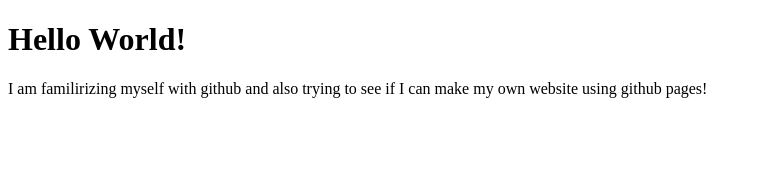
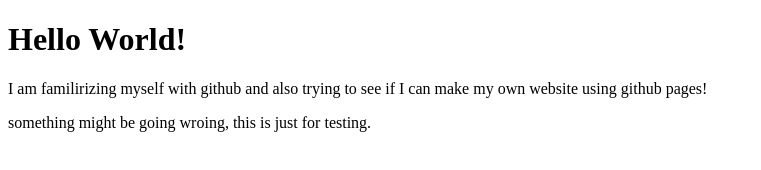
Before and after one commit to kani299/kani299.github.io, a plain HTML site: page index.html in a window 1280 px wide. Shown: the whole page, without its empty margins (0-761 px from the left). Drawn offline with Linux system fonts and the light colour scheme.

Commit message:
Update index.html

```diff
--- a/index.html
+++ b/index.html
@@ -3,6 +3,7 @@
     <body>
         <h1> Hello World! </h1>
         <p> I am familirizing myself with github and also trying to see if I can make my own website using github pages! </p>
+        <p> something might be going wroing, this is just for testing. </p>
     </body>
 
 </html>
```
